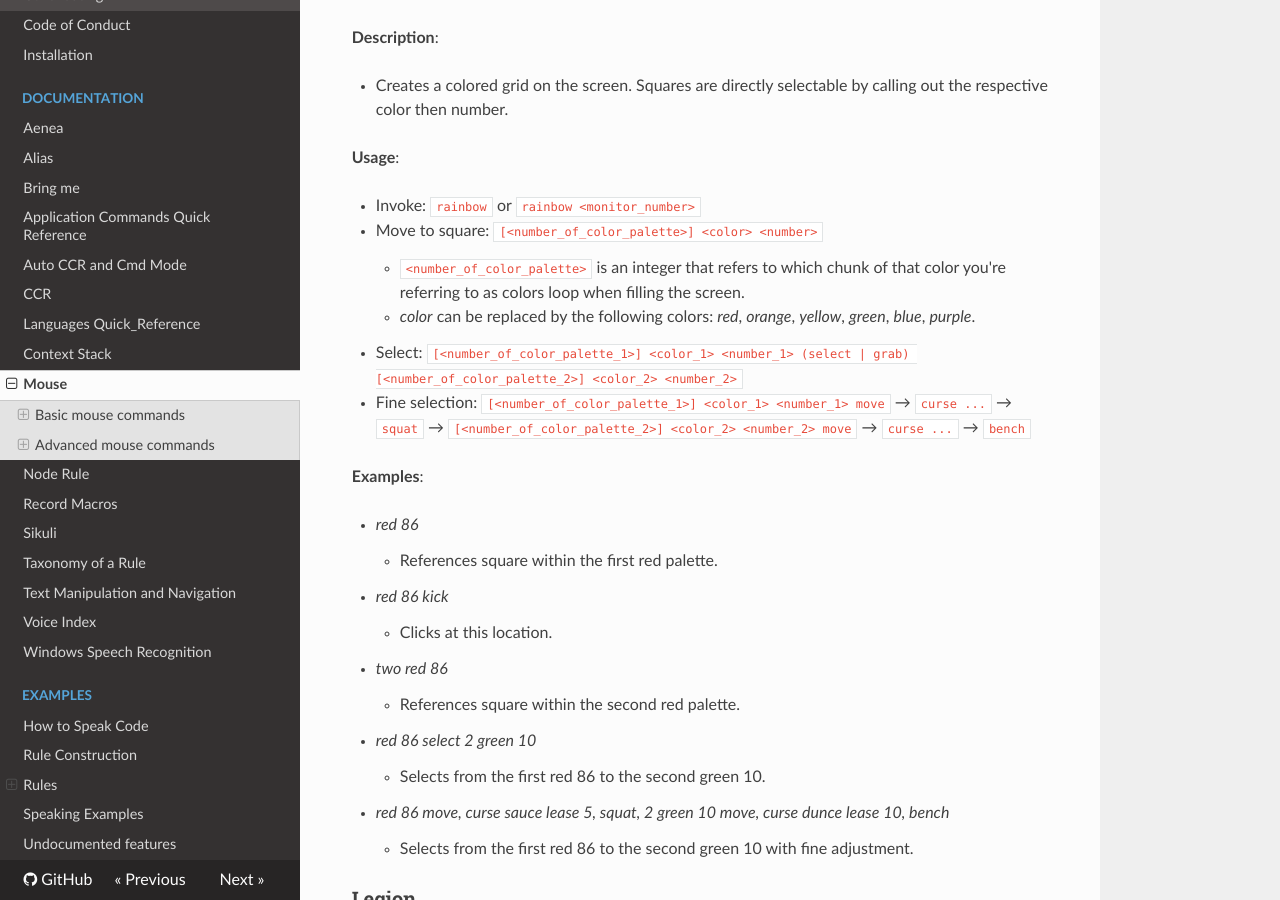
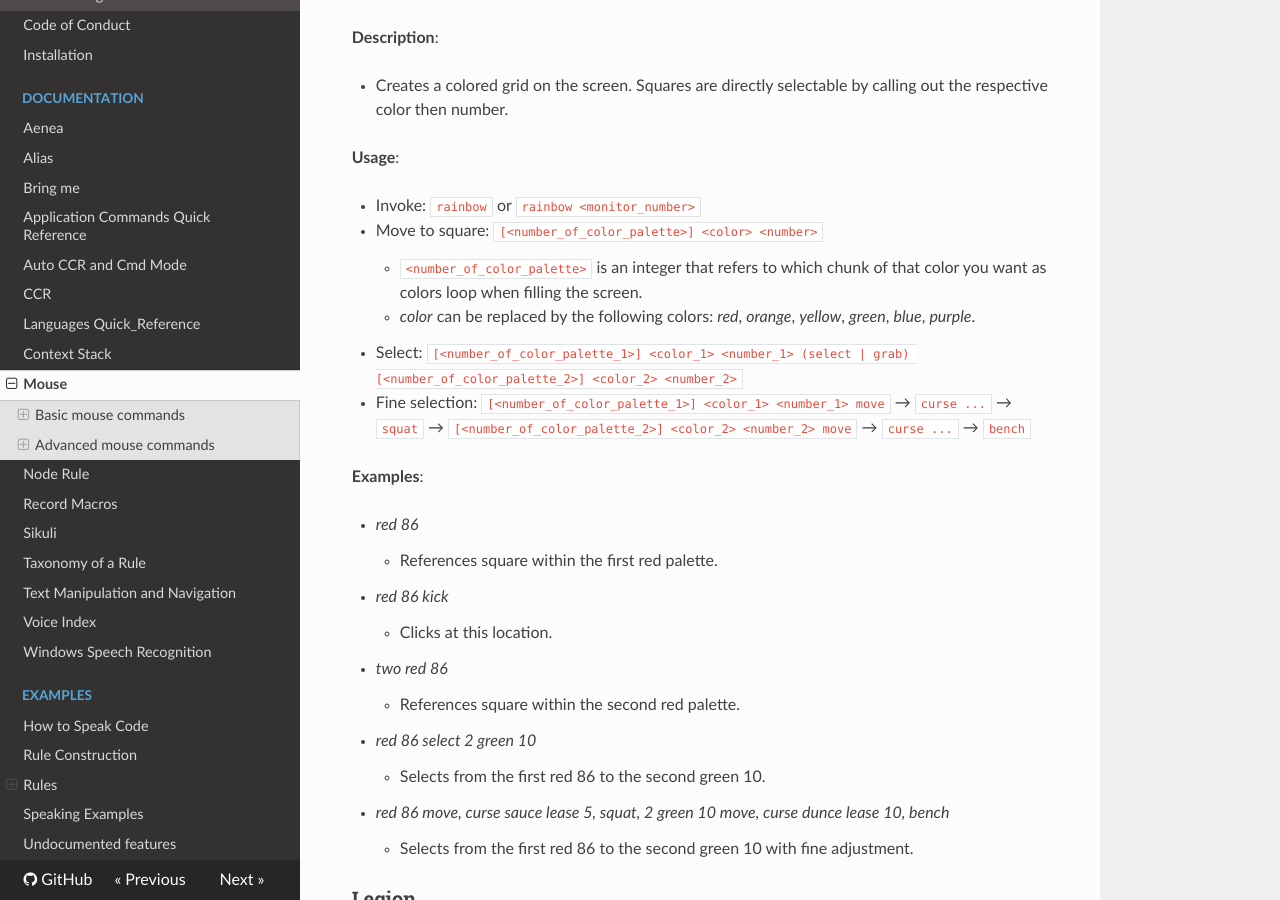
Before and after one commit to dictation-toolbox/Caster, an MkDocs documentation site: the page built from docs/readthedocs/Mouse.md, in a window 1280 px wide and 900 px high, scrolled down 1914 px. Built offline with MkDocs 1.6.1, drawn with Linux system fonts in a browser that asks for light colours; nearby versions of some CDN libraries; comment, search, counter and statistics services are not loaded; some of the changed text lies outside the part shown.

Commit message:
Update Mouse.md

```diff
--- a/docs/readthedocs/Mouse.md
+++ b/docs/readthedocs/Mouse.md
@@ -70,7 +70,7 @@ Selecting from one point to another is available including fine adjustment of th
 
 - Invoke: `rainbow` or `rainbow <monitor_number>`
 - Move to square: `[<number_of_color_palette>] <color> <number>`
-    - `<number_of_color_palette>` is an integer that refers to which chunk of that color you're referring to as colors loop when filling the screen.
+    - `<number_of_color_palette>` is an integer that refers to which chunk of that color you want as colors loop when filling the screen.
     - _color_ can be replaced by the following colors: _red_, _orange_, _yellow_, _green_, _blue_, _purple_.
 - Select: `[<number_of_color_palette_1>] <color_1> <number_1> (select | grab) [<number_of_color_palette_2>] <color_2> <number_2>`
 - Fine selection: `[<number_of_color_palette_1>] <color_1> <number_1> move` &rightarrow; `curse ...` &rightarrow; `squat` &rightarrow; `[<number_of_color_palette_2>] <color_2> <number_2> move` &rightarrow; `curse ...` &rightarrow; `bench`
```
Also changed, not shown: other parts of docs/readthedocs/Mouse.md (+1 -1 lines).
